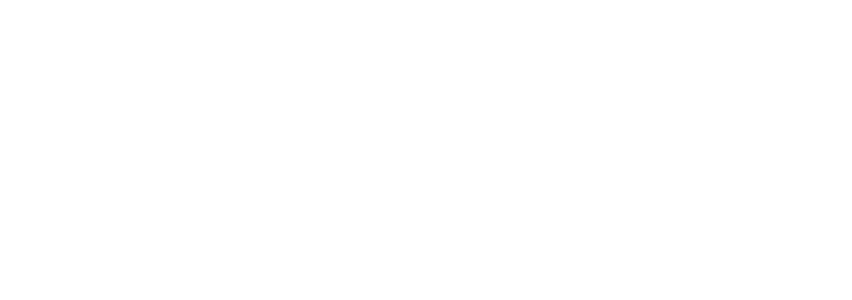
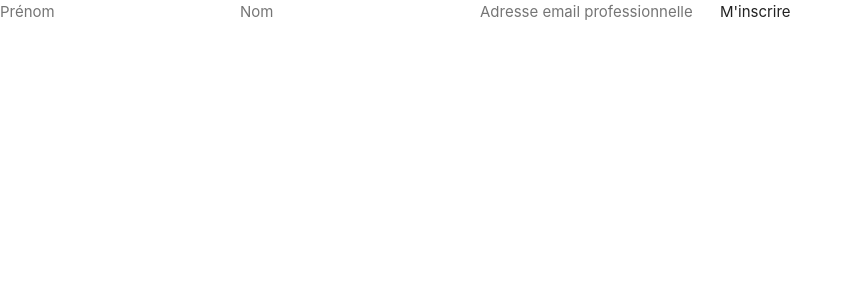
Before and after one commit to WendyAfrim/challenge-api-platform-vuejs, a Vue app in the folder app/: page /homeowner/register in a window 1280 px wide. Before the commit this address had no page. Shown: the top 300 px of the page, without its empty margins (0-852 px from the left). Built offline with nearby package versions, Linux system fonts and the light colour scheme.

Commit message:
Integrate a form to register an owner Call POST to save in database done

```diff
--- a/app/package.json
+++ b/app/package.json
@@ -12,7 +12,7 @@
     "lint": "eslint vue-project --ext .vue,.js,.jsx,.cjs,.mjs,.ts,.tsx,.cts,.mts --fix --ignore-path .gitignore"
   },
   "dependencies": {
-    "axios": "^1.2.2",
+    "axios": "^1.2.3",
     "pinia": "^2.0.28",
     "vite-plugin-vuetify": "^1.0.1",
     "vue": "^3.2.45",
--- /dev/null
+++ b/app/src/components/Owner.vue
@@ -0,0 +1,52 @@
+<template>
+
+  <input type="text" name="firstname" placeholder="Prénom" v-model="owner.firstname">
+  <input type="text" name="lastname" placeholder="Nom" v-model="owner.lastname">
+  <input type="text" name="email" placeholder="Adresse email professionnelle" v-model="owner.email">
+
+  <button @click="register">M'inscrire</button>
+</template>
+
+<script setup lang="ts">
+
+import axios from 'axios';
+
+interface Owner {
+  firstname: string,
+  lastname: string,
+  email: string
+  roles: string
+};
+
+let owner: Owner = {
+  firstname: '',
+  lastname: '',
+  email: '',
+  roles: ''
+};
+
+function register(event: MouseEvent) {
+
+  axios.post('https://localhost/users', {
+    firstname: owner.firstname,
+    lastname: owner.lastname,
+    email: owner.email,
+    roles: 'ROLE_OWNER'
+  })
+    .then((response) => {
+      if (response.data.success) {
+        console.log(response.data)
+      } else {
+        console.log(response.data)
+      }
+    })
+    .catch((error) => {
+      console.log('Err: ' + error)
+    })
+}
+
+</script>
+
+<style scoped>
+
+</style>
--- a/app/src/router/index.ts
+++ b/app/src/router/index.ts
@@ -1,6 +1,7 @@
 import { createRouter, createWebHistory } from 'vue-router';
 import TenantHome from '@/views/TenantHome.vue';
 import HomeownerHome from '@/views/HomeowerHome.vue';
+import OwnerView from '../views/OwnerView.vue'
 
 const router = createRouter({
   history: createWebHistory(import.meta.env.BASE_URL),
@@ -11,10 +12,15 @@
       component: TenantHome,
     },
     {
-      path: '/proprietaire',
+      path: '/homeowner',
       name: 'homeowner_home',
       component: HomeownerHome,
     },
+    {
+      path: '/homeowner/register',
+      name: 'homeowner_register',
+      component: OwnerView,
+    }
   ]
 })
 
--- /dev/null
+++ b/app/src/views/OwnerView.vue
@@ -0,0 +1,9 @@
+<script setup lang="ts">
+import Owner from '../components/Owner.vue'
+</script>
+
+<template>
+  <main>
+    <Owner />
+  </main>
+</template>
--- /dev/null
+++ b/app/vue.config.js
@@ -0,0 +1,5 @@
+module.exports = {
+    devServer: {
+        proxy: 'https://localhost:80'
+      }
+}
```
Also changed, not shown: 1 other file (tests, documents, lock files or other folders).
